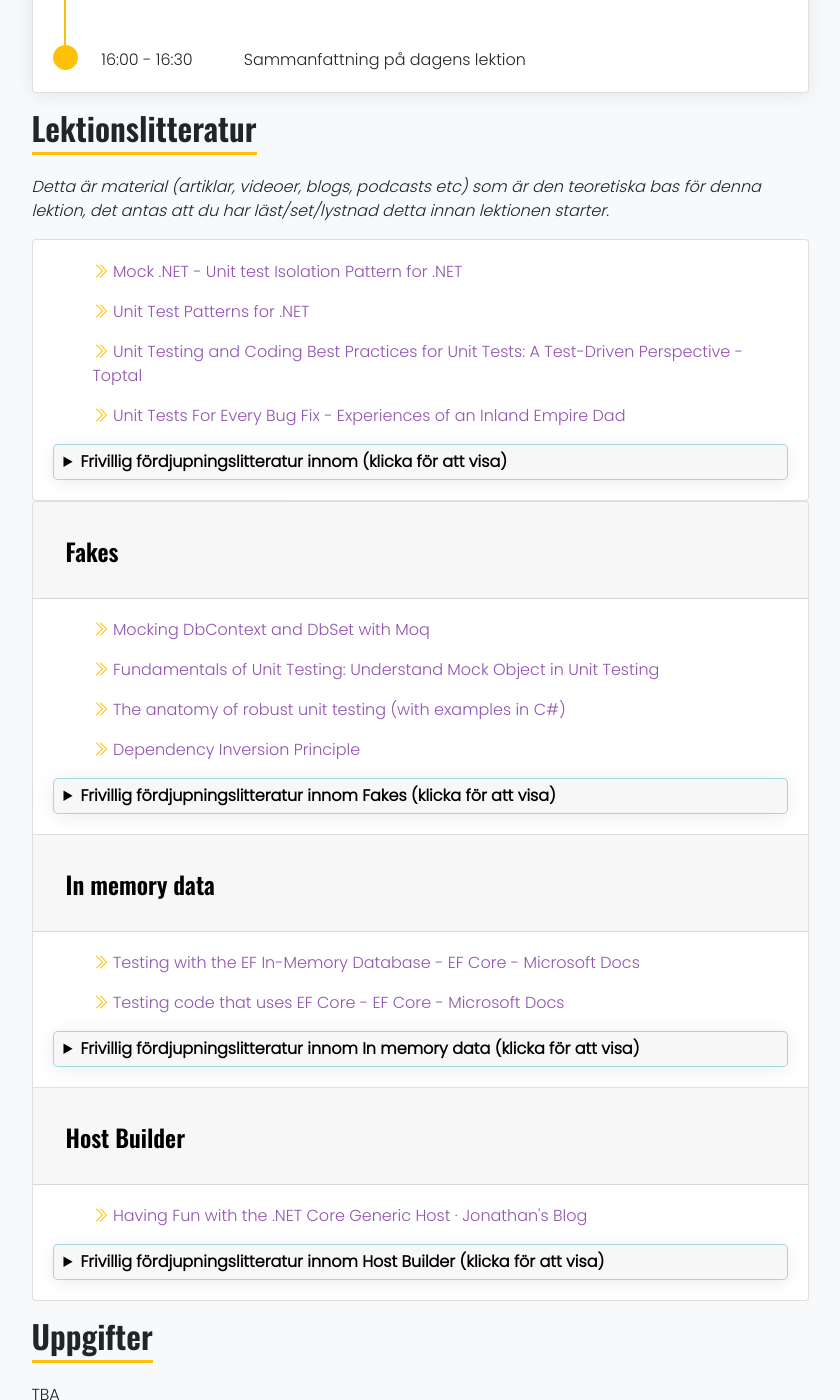
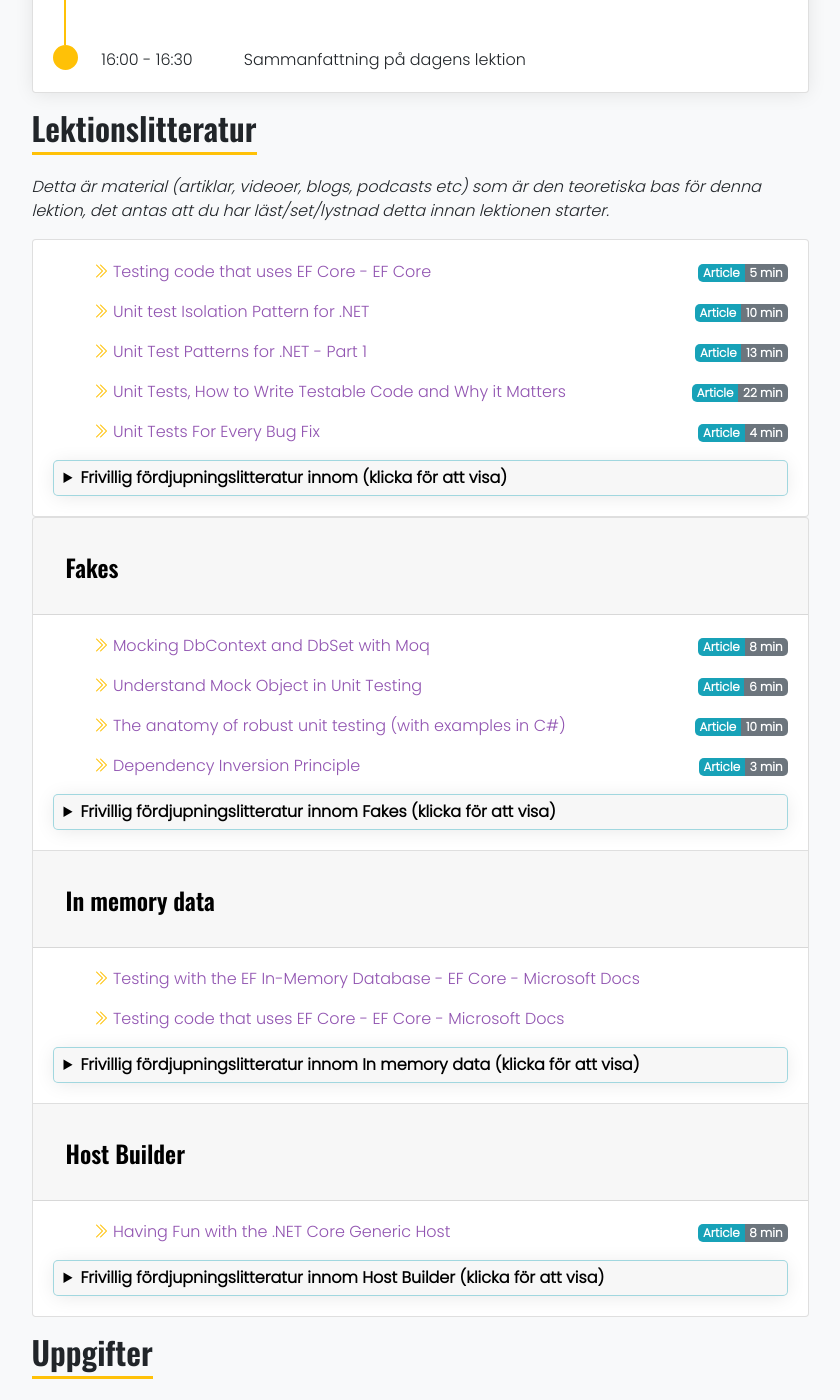
Before and after one commit to PGVSNH20/PGVSNH20-dataatkomst, a Jekyll site: the page built from lectures/unittestdata.md, in a window 1280 px wide and 1400 px high, scrolled down 555 px. Shown: the whole window, without its empty margins (220-1060 px from the left). Built offline with Jekyll 4.4.1, drawn with Linux system fonts in a browser that asks for light colours; nearby versions of some CDN libraries.

Commit message:
Updates unit test lecture links

```diff
--- a/_data/lecture_enhetstest_med_data.yml
+++ b/_data/lecture_enhetstest_med_data.yml
@@ -9,35 +9,78 @@ optionalLitterateur:
   totalAudioTime: 0
 notInTopic:
   literature:
-  - title: "Mock .NET - Unit test Isolation Pattern for .NET"
+  - title: "Testing code that uses EF Core - EF Core"
+    url: https://docs.microsoft.com/en-us/ef/core/testing/#approach-3-the-ef-core-in-memory-database
+    timeType: Article
+    timeMinutes: 5
+    timeBadge: info
+  - title: "Unit test Isolation Pattern for .NET"
     url: https://www.typemock.com/unit-test-patterns-part-ii
-  - title: "Unit Test Patterns for .NET"
+    timeType: Article
+    timeMinutes: 10
+    timeBadge: info
+  - title: "Unit Test Patterns for .NET - Part 1"
     url: https://www.typemock.com/unit-test-patterns-for-net/
-  - title: "Unit Testing and Coding Best Practices for Unit Tests: A Test-Driven Perspective - Toptal"
+    timeType: Article
+    timeMinutes: 13
+    timeBadge: info
+  - title: "Unit Tests, How to Write Testable Code and Why it Matters"
     url: https://www.toptal.com/qa/how-to-write-testable-code-and-why-it-matters
-  - title: "Unit Tests For Every Bug Fix - Experiences of an Inland Empire Dad"
+    timeType: Article
+    timeMinutes: 22
+    timeBadge: info
+  - title: "Unit Tests For Every Bug Fix"
     url: http://iedaddy.com/2016/11/unit-tests-every-bug-fix/
+    timeType: Article
+    timeMinutes: 4
+    timeBadge: info
   optionalLiterature:
   - title: "Testing your C# code with xUnit"
     url: https://www.codemotion.com/magazine/dev-hub/backend-dev/testing-your-c-code-with-xunit/
+    timeType: Article
+    timeMinutes: 10
+    timeBadge: info
   - title: "Why unit tests should not use database?"
     url: https://stackoverflow.com/questions/15450957/why-unit-tests-should-not-use-database
-  - title: "Unit Testing (Wiki forum at Coderanch)"
+    timeType: Discussion
+    timeMinutes: 2
+    timeBadge: light
+  - title: "Evil Unit Testing"
     url: https://coderanch.com/wiki/718795/Unit-Testing
+    timeType: Article
+    timeMinutes: 23
+    timeBadge: info
 topics:
   - topic: "Fakes"
     literature:
     - title: "Mocking DbContext and DbSet with Moq"
       url: https://www.jankowskimichal.pl/en/2016/02/mocking-dbcontext-and-dbset-with-moq/
-    - title: "Fundamentals of Unit Testing: Understand Mock Object in Unit Testing"
+      timeType: Article
+      timeMinutes: 8
+      timeBadge: info
+    - title: "Understand Mock Object in Unit Testing"
       url: https://www.c-sharpcorner.com/UploadFile/dacca2/fundamental-of-unit-testing-understand-mock-object-in-unit/
+      timeType: Article
+      timeMinutes: 6
+      timeBadge: info
     - title: "The anatomy of robust unit testing (with examples in C#)"
       url: https://raygun.com/blog/unit-testing-examples-and-anatomy/
+      timeType: Article
+      timeMinutes: 10
+      timeBadge: info
     - title: "Dependency Inversion Principle"
       url: https://deviq.com/principles/dependency-inversion-principle
+      timeType: Article
+      timeMinutes: 3
+      timeBadge: info
     optionalLiterature:
-    - title: "Moq.EntityFrameworkCore: Library that provides methods that will help you with mocking EntityFrameworkCore."
+    - title: "Moq.EntityFrameworkCore"
       url: https://github.com/MichalJankowskii/Moq.EntityFrameworkCore
+      timeType: Repository
+      timeMinutes: 3
+      timeBadge: info
+      description: >
+        Library that provides methods that will help you with mocking EntityFrameworkCore.
   - topic: "In memory data"
     literature:
     - title: "Testing with the EF In-Memory Database - EF Core - Microsoft Docs"
@@ -45,14 +88,23 @@ topics:
     - title: "Testing code that uses EF Core - EF Core - Microsoft Docs"
       url: https://docs.microsoft.com/en-us/ef/core/testing/
     optionalLiterature:
-    - title: "Unit testing in ASP.NET Core with EF Sqlite in-memory and XUnit - raimund"
+    - title: "Unit testing in ASP.NET Core with EF Sqlite in-memory and XUnit"
       url: https://raaaimund.github.io/tech/2019/05/07/aspnet-core-unit-testing-inmemory/
-    - title: "Unit Testing With Entity Framework and Entity Framework Core 2.1 - DEV Community"
+      timeType: Article
+      timeMinutes: 4
+      timeBadge: info
+    - title: "Unit Testing With Entity Framework and Entity Framework Core 2.1"
       url: https://dev.to/pcmichaels/unit-testing-with-entity-framework-and-entity-framework-core-2-1-1j2
+      timeType: Article
+      timeMinutes: 2
+      timeBadge: info
   - topic: "Host Builder"
     literature:
-    - title: "Having Fun with the .NET Core Generic Host · Jonathan's Blog"
+    - title: "Having Fun with the .NET Core Generic Host"
       url: https://jmezach.github.io/2017/10/29/having-fun-with-the-.net-core-generic-host/
+      timeType: Article
+      timeMinutes: 8
+      timeBadge: info
     optionalLiterature:
     - title: "Get started with .NET Generic Host » André Snede"
       url: https://snede.net/get-started-with-net-generic-host/
```
